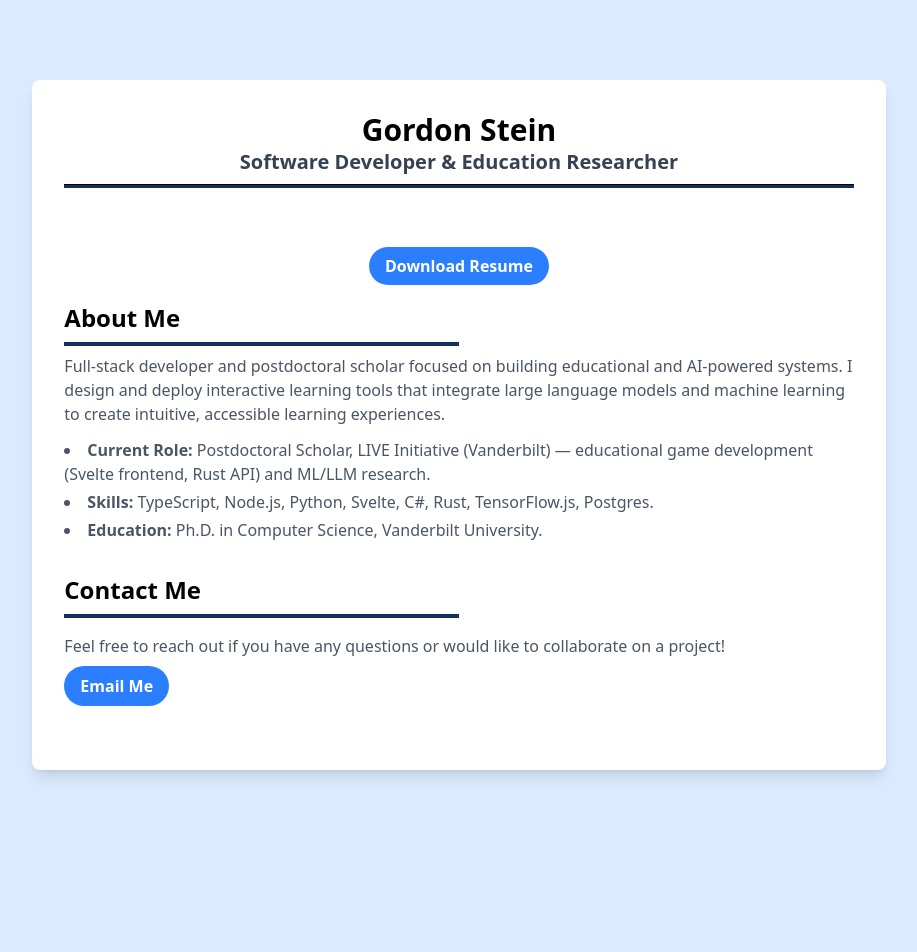
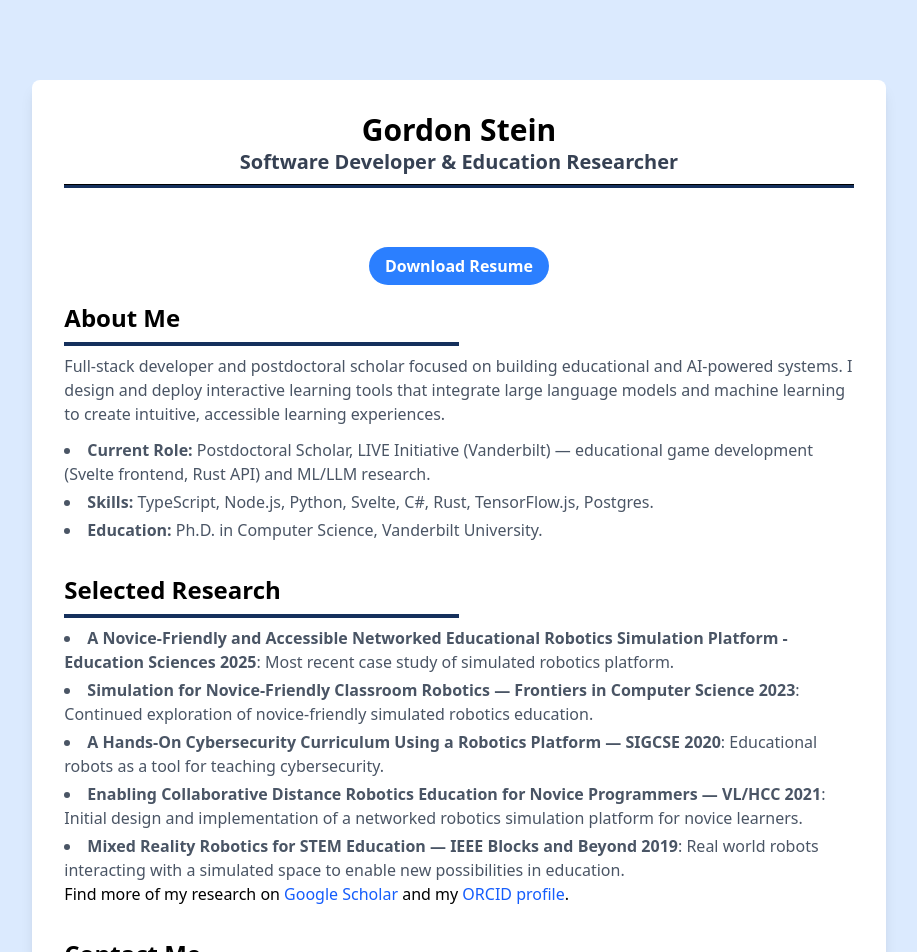
Before and after one commit to gsteinLTU/gordonstein.dev, a SvelteKit app: page / in a window 1280 px wide. Shown: the top 952 px of the page, without its empty margins (181-1098 px from the left). Before the commit the page ends 880 px from the top, so only its background shows below. Built offline with nearby package versions, Linux system fonts and the light colour scheme; some icons are missing.

Commit message:
Add research section

```diff
--- /dev/null
+++ b/src/lib/components/sections/Research.svelte
@@ -0,0 +1,36 @@
+<section class="mt-6 text-left">
+    <h2 class="text-2xl font-bold mb-2">Selected Research</h2>
+    <ul class="list-disc list-inside text-gray-600 space-y-1">
+        <li><strong><a href="https://www.mdpi.com/2227-7102/15/2/198" target="_blank">A Novice-Friendly and Accessible Networked Educational Robotics Simulation Platform - Education Sciences 2025</a></strong>: Most recent case study of simulated robotics platform.</li>
+        <li><strong><a href="https://netsblox.org/documents/3328778.3366878.pdf" target="_blank">Simulation for Novice-Friendly Classroom Robotics — Frontiers in Computer Science 2023</a></strong>: Continued exploration of novice-friendly simulated robotics education.</li>
+        <li><strong><a href="https://dl.acm.org/doi/10.1145/3328778.3366878" target="_blank">A Hands-On Cybersecurity Curriculum Using a Robotics Platform — SIGCSE 2020</a></strong>: Educational robots as a tool for teaching cybersecurity.</li>
+        <li><strong><a href="https://par.nsf.gov/servlets/purl/10322189" target="_blank">Enabling Collaborative Distance Robotics Education for Novice Programmers — VL/HCC 2021</a></strong>: Initial design and implementation of a networked robotics simulation platform for novice learners. </li>
+        <li><strong><a href="https://ieeexplore.ieee.org/abstract/document/8941229" target="_blank">Mixed Reality Robotics for STEM Education — IEEE Blocks and Beyond 2019</a></strong>: Real world robots interacting with a simulated space to enable new possibilities in education.</li>
+    </ul>
+
+    <p>
+        Find more of my research on <a href="https://scholar.google.com/citations?user=eZFZqPoAAAAJ" target="_blank" rel="noopener noreferrer" class="text-blue-600 hover:underline">Google Scholar</a> and my <a href="https://orcid.org/0000-0002-1422-2814" target="_blank" rel="noopener noreferrer" class="text-blue-600 hover:underline">ORCID profile</a>.
+    </p>
+</section>
+
+
+<style>
+    section {
+        margin-bottom: 2rem;
+    }
+
+    section h2::after {
+        content: '';
+        position: relative;
+        width: 50%;
+        left: -25%;
+        margin: 8px auto 0;
+    }
+
+    section h2::after {
+        content: '';
+        display: block;
+        height: 4px;
+        background: #15305c;
+    }
+</style>
--- a/src/routes/+page.svelte
+++ b/src/routes/+page.svelte
@@ -3,6 +3,7 @@
     import ContactMe from '$lib/components/sections/ContactMe.svelte';
     import AboutMe from '$lib/components/sections/AboutMe.svelte';
     import Links from '$lib/components/sections/Links.svelte';
+    import Research from '$lib/components/sections/Research.svelte';
 </script>
 
 
@@ -23,6 +24,7 @@
     </div>
 
     <AboutMe />
+    <Research />
     <ContactMe />
 </div>
 
```
